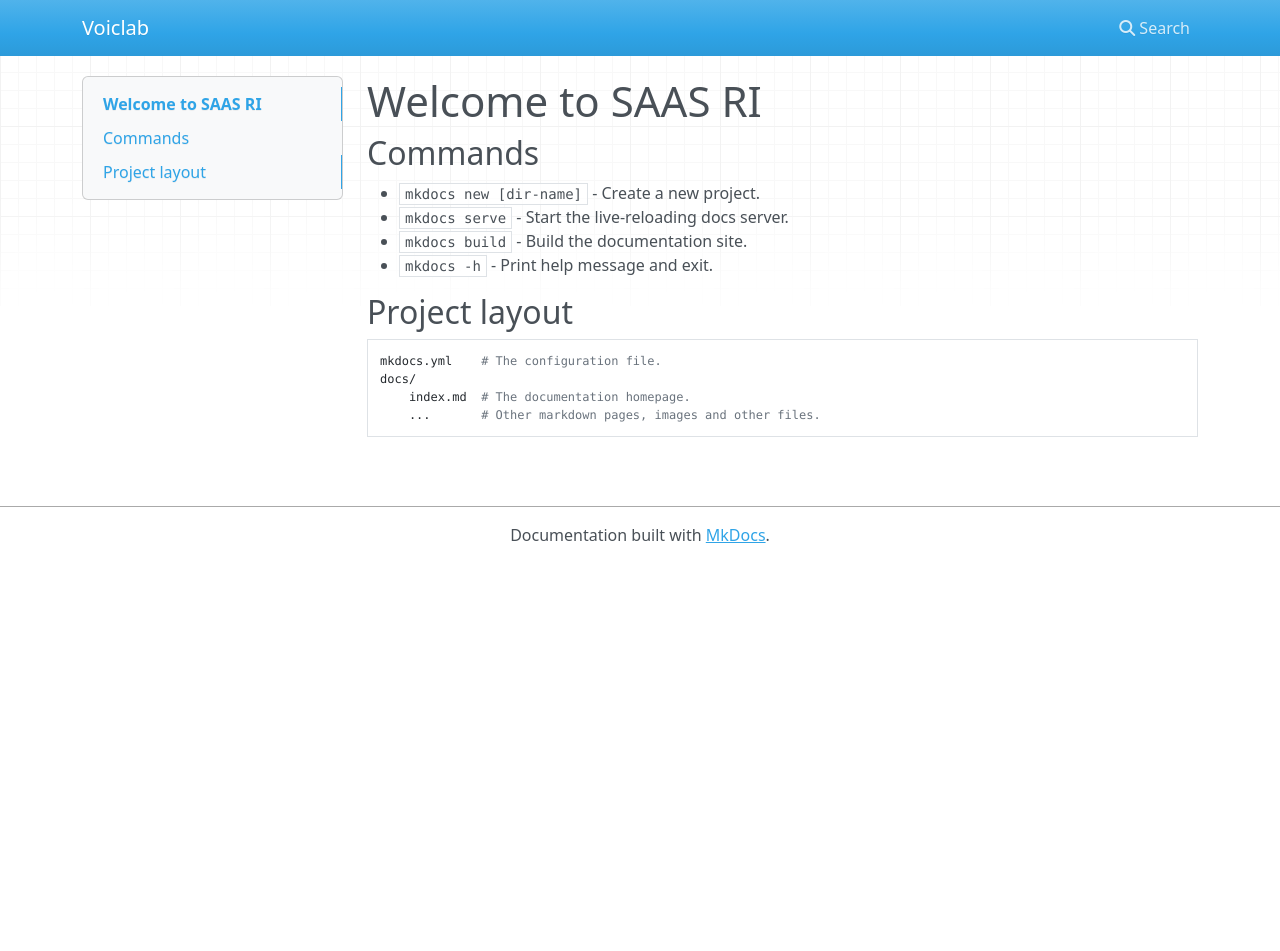
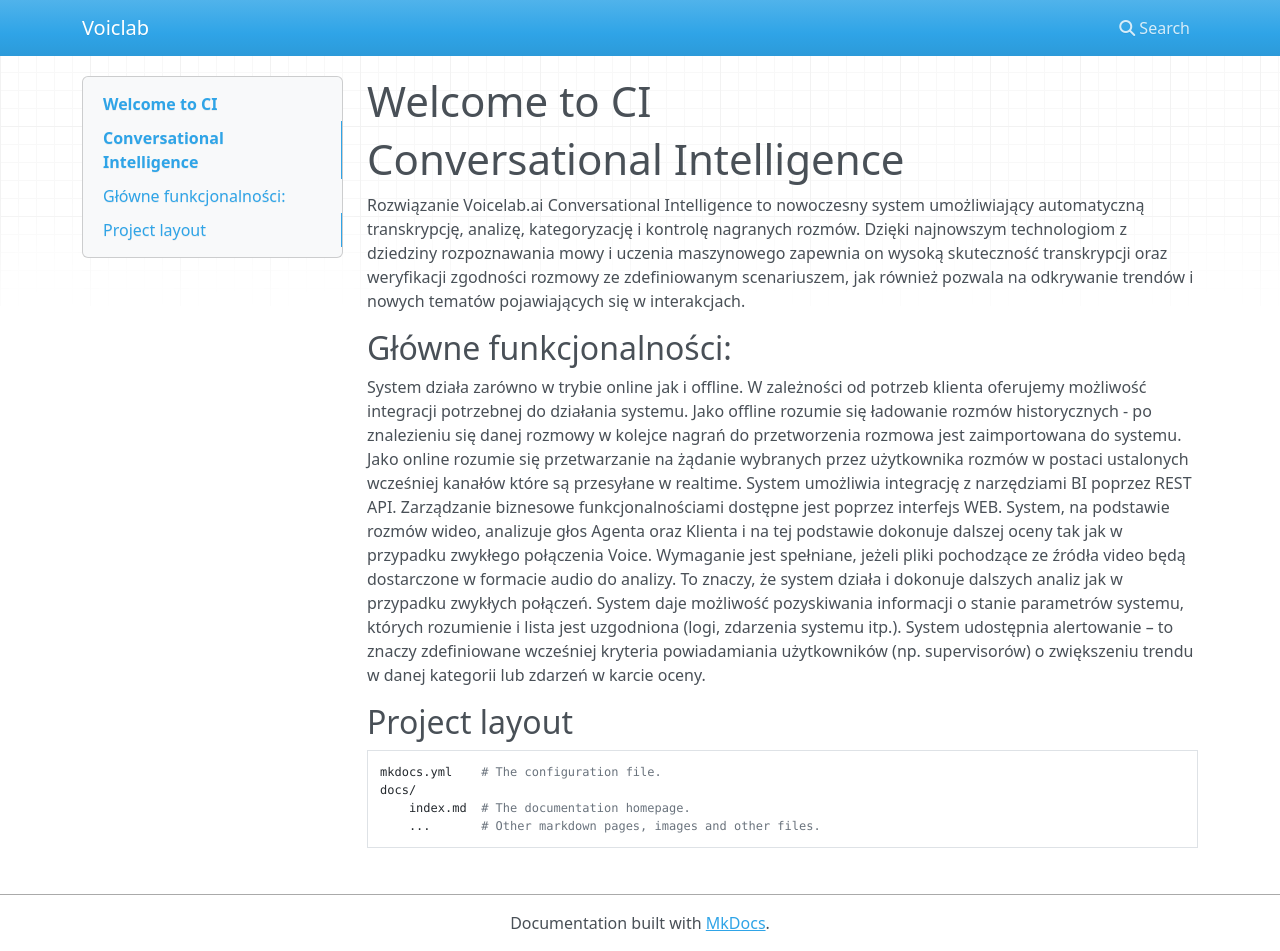
Before and after one commit to JJaklik/Documentation, an MkDocs documentation site: the page built from docs/index.md, in a window 1280 px wide and 951 px high. Built offline with MkDocs 1.6.1, drawn with Linux system fonts in a browser that asks for light colours; nearby versions of some CDN libraries.

Commit message:
Update index.md

```diff
--- a/docs/index.md
+++ b/docs/index.md
@@ -1,13 +1,30 @@
-# Welcome to SAAS RI
+# Welcome to CI
 
 
 
-## Commands
+# Conversational Intelligence
 
-* `mkdocs new [dir-name]` - Create a new project.
-* `mkdocs serve` - Start the live-reloading docs server.
-* `mkdocs build` - Build the documentation site.
-* `mkdocs -h` - Print help message and exit.
+Rozwiązanie Voicelab.ai Conversational Intelligence to nowoczesny system umożliwiający automatyczną transkrypcję, analizę, kategoryzację i kontrolę nagranych rozmów. Dzięki najnowszym technologiom z dziedziny rozpoznawania mowy i uczenia maszynowego zapewnia on wysoką skuteczność transkrypcji oraz weryfikacji zgodności rozmowy ze zdefiniowanym scenariuszem, jak również pozwala na odkrywanie trendów i nowych tematów pojawiających się w interakcjach.
+
+## Główne funkcjonalności:
+System działa zarówno w trybie online jak i offline.
+W zależności od potrzeb klienta oferujemy możliwość integracji potrzebnej do działania systemu. Jako offline rozumie się ładowanie rozmów historycznych - po znalezieniu się danej rozmowy w kolejce nagrań do przetworzenia rozmowa jest zaimportowana do systemu. Jako online rozumie się przetwarzanie na żądanie wybranych przez użytkownika rozmów w postaci ustalonych wcześniej kanałów które są przesyłane w realtime.
+System umożliwia integrację z narzędziami BI poprzez REST API.
+Zarządzanie biznesowe funkcjonalnościami dostępne jest poprzez interfejs WEB.
+System, na podstawie rozmów wideo, analizuje głos Agenta oraz Klienta i na tej podstawie dokonuje dalszej oceny tak jak w przypadku zwykłego połączenia Voice.
+Wymaganie jest spełniane, jeżeli pliki pochodzące ze źródła video będą dostarczone w formacie audio do analizy. To znaczy, że system działa i dokonuje dalszych analiz jak w przypadku zwykłych połączeń.
+System daje możliwość pozyskiwania informacji o stanie parametrów systemu, których rozumienie i lista jest uzgodniona (logi, zdarzenia systemu itp.).
+System udostępnia alertowanie – to znaczy zdefiniowane wcześniej kryteria powiadamiania użytkowników (np. supervisorów) o zwiększeniu trendu w danej kategorii lub zdarzeń w karcie oceny.
+
+
+
+
+
+
+
+
+
+
 
 ## Project layout
 
```
